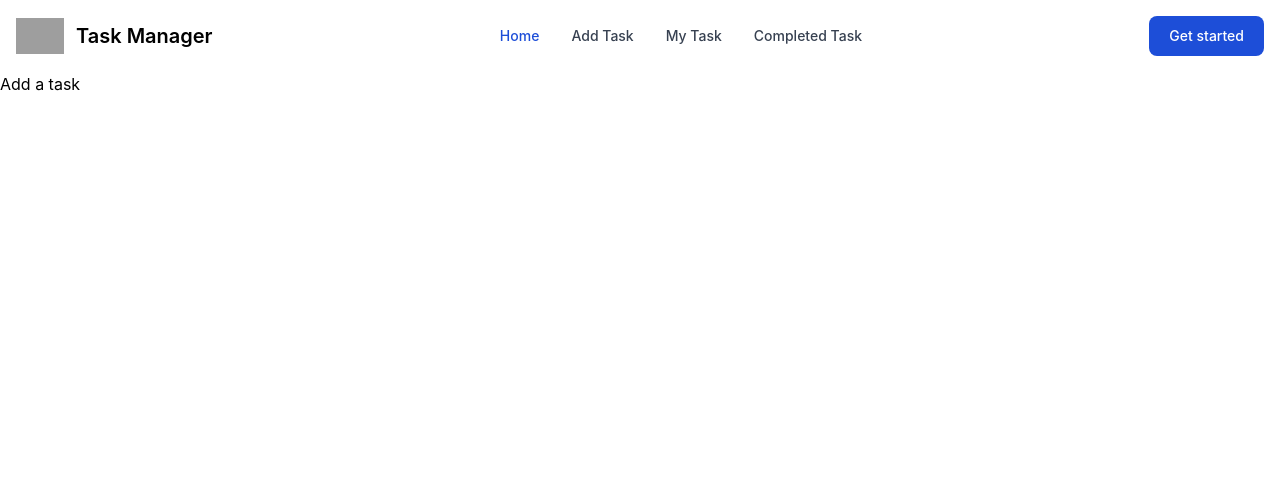
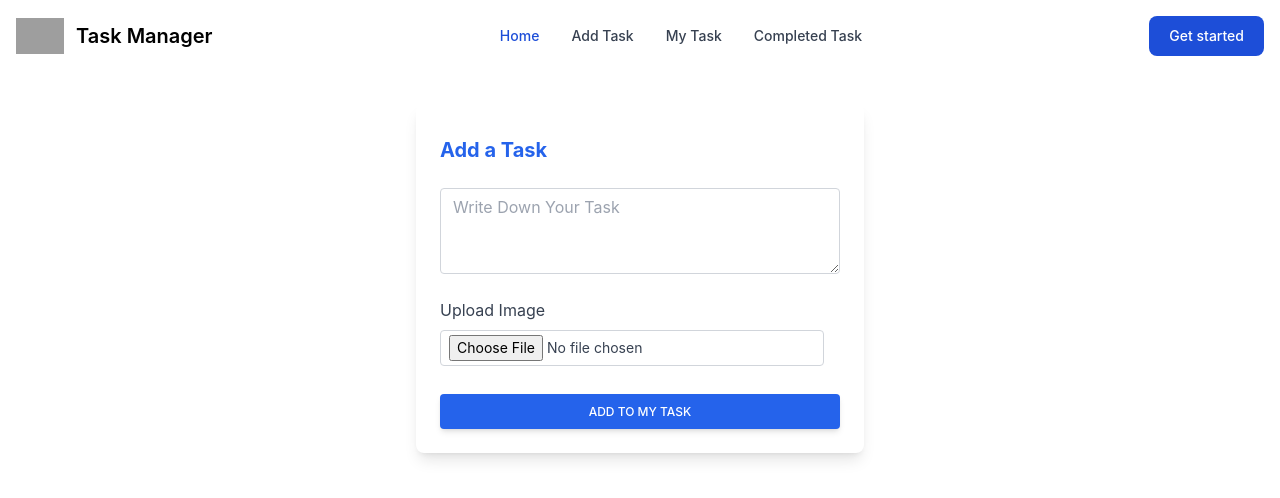
Before and after one commit to SAhmed28/task-manager-client, a React (Create React App) app: page /addtask in a window 1280 px wide. Shown: the top 498 px of the page. Built offline with nearby package versions, Linux system fonts and the light colour scheme; grey boxes are pictures that could not be loaded; what tw-elements would draw is missing.

Commit message:
add a task page design

```diff
--- a/src/Pages/AddTask/AddTask.js
+++ b/src/Pages/AddTask/AddTask.js
@@ -2,8 +2,60 @@ import React from 'react';
 
 const AddTask = () => {
     return (
-        <div>
-            Add a task
+        <div class="block p-6 rounded-lg shadow-lg bg-white max-w-md mx-auto mt-8">
+            <h2 className='text-xl font-bold pt-2 pb-6 text-blue-600'>Add a Task</h2>
+            <form>
+                <div class="form-group mb-6">
+                    <textarea
+                        class="form-control block w-full px-3 py-1.5 text-base
+                            font-normal
+                            text-gray-700
+                            bg-white bg-clip-padding
+                            border border-solid border-gray-300
+                            rounded
+                            transition
+                            ease-in-out
+                            m-0
+                            focus:text-gray-700 focus:bg-white focus:border-blue-600 focus:outline-none
+      "
+                        id="exampleFormControlTextarea13"
+                        rows="3"
+                        placeholder="Write Down Your Task"
+                    ></textarea>
+                </div>
+
+                <div class="mb-3 w-96">
+                    <label for="formFileSm" class="form-label inline-block mb-2 text-gray-700">Upload Image</label>
+                    <input class="form-control
+                                block
+                                w-full
+                                px-2
+                                py-1
+                                text-sm
+                                font-normal
+                                text-gray-700
+                                bg-white bg-clip-padding
+                                border border-solid border-gray-300
+                                rounded
+                                transition
+                                ease-in-out
+                                m-0
+                                focus:text-gray-700 focus:bg-white focus:border-blue-600 focus:outline-none"
+                        id="formFileSm" type="file" />
+                </div>
+
+
+
+                <button type="submit" class="w-full px-6 py-2.5 mt-4 bg-blue-600 text-white font-medium text-xs leading-tight uppercase rounded shadow-md
+                                    hover:bg-blue-700 hover:shadow-lg
+                                    focus:bg-blue-700 focus:shadow-lg focus:outline-none focus:ring-0
+                                    active:bg-blue-800 active:shadow-lg
+                                    transition
+                                    duration-150
+                                    ease-in-out">
+                    ADD TO My Task
+                </button>
+            </form>
         </div>
     );
 };
```
